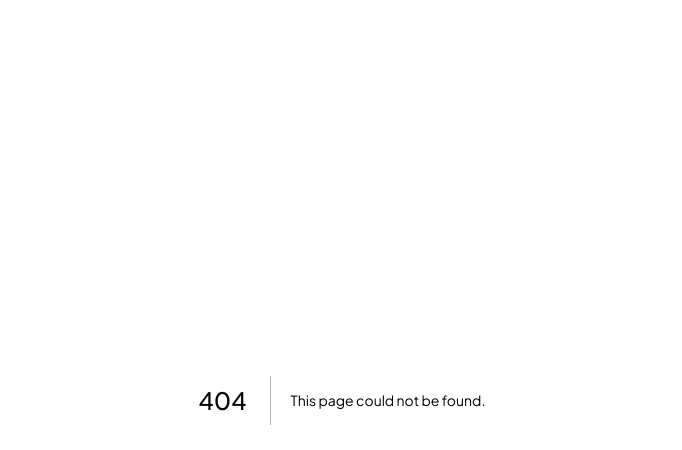
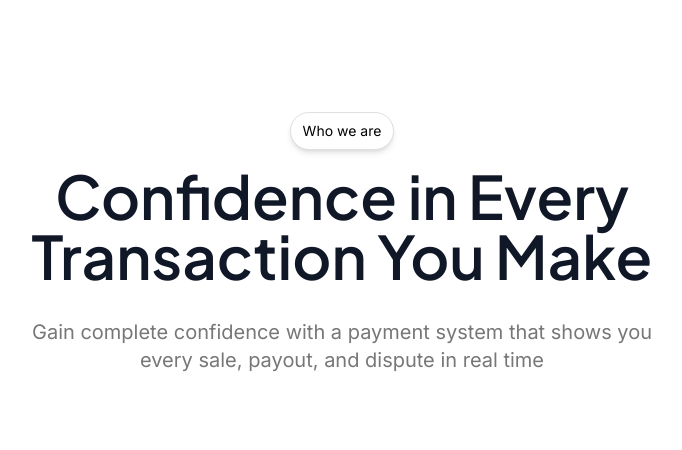
Before and after one commit to hammasmunir/ecom-mpayout, a Next.js app: page /who-are-we in a window 1280 px wide. Before the commit this address had no page. Shown: the top 450 px of the page, without its empty margins (298-980 px from the left). Built offline with nearby package versions, Linux system fonts and the light colour scheme.

Commit message:
hero added for who are we pag

```diff
--- /dev/null
+++ b/app/who-are-we/page.jsx
@@ -0,0 +1,12 @@
+import Hero from '@/components/who/Hero';
+import React from 'react';
+
+const page = () => {
+  return (
+    <>
+      <Hero />
+    </>
+  );
+};
+
+export default page;
--- /dev/null
+++ b/components/who/Hero.jsx
@@ -0,0 +1,29 @@
+import Image from 'next/image';
+import { MdArrowOutward } from 'react-icons/md';
+import Label from '../ui/Label';
+import FlashIcon from '@/assets/icons/FlashIcon';
+import HeroDesktop from '@/assets/images/hero-desk.svg';
+import HeroMobile from '@/assets/images/hero-mobile.svg';
+
+const Hero = () => {
+  return (
+    <section className="relative w-full overflow-hidden px-6 sm:px-12 md:px-24">
+      {/* ===== Center Content ===== */}
+      <div className="relative z-10 mx-auto mt-20 flex max-w-[1440px] flex-col items-center justify-center gap-4 px-5 text-center sm:mt-24 md:mt-28">
+        <div className="flex max-w-4xl flex-col items-center gap-4">
+          <Label text="Who we are" />
+          <h1 className="mb-4 px-5 text-3xl font-semibold text-gray-900 sm:px-0 md:text-4xl lg:text-6xl">
+            Confidence in Every Transaction You Make
+          </h1>
+
+          <p className="text-text mb-6 max-w-xl px-2 text-base sm:max-w-2xl sm:px-0 sm:text-lg md:text-xl">
+            Gain complete confidence with a payment system that shows you every sale, payout, and
+            dispute in real time{' '}
+          </p>
+        </div>
+      </div>
+    </section>
+  );
+};
+
+export default Hero;
```
